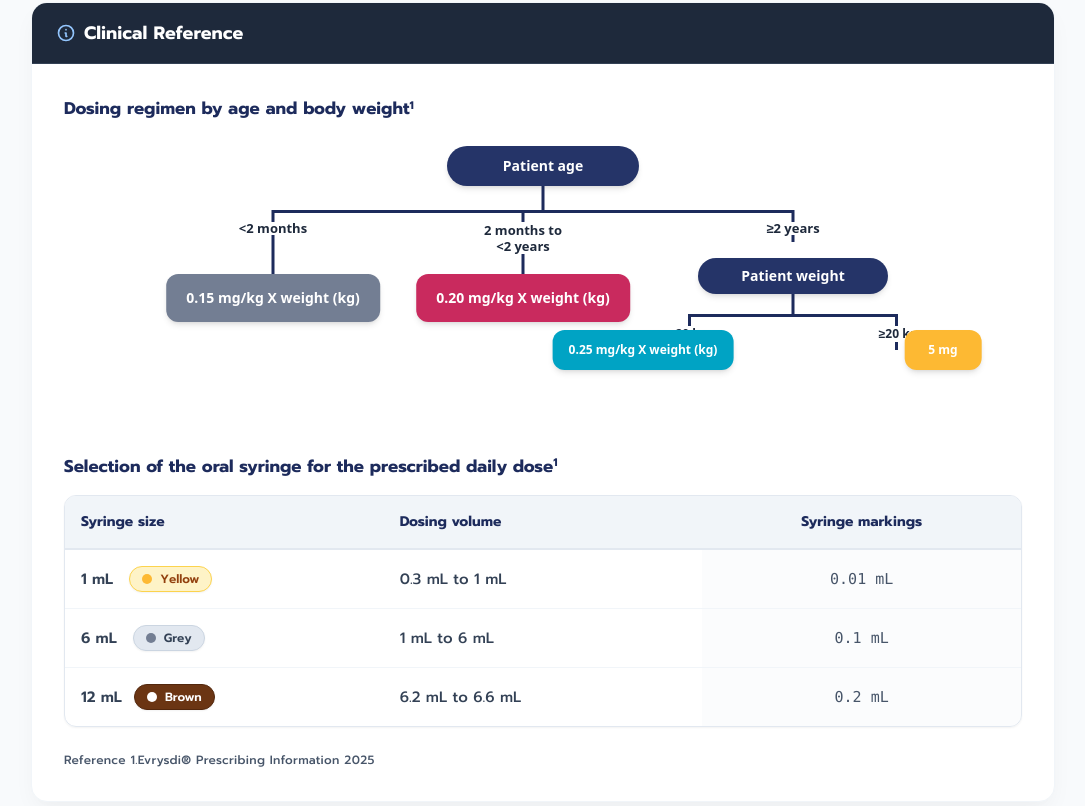
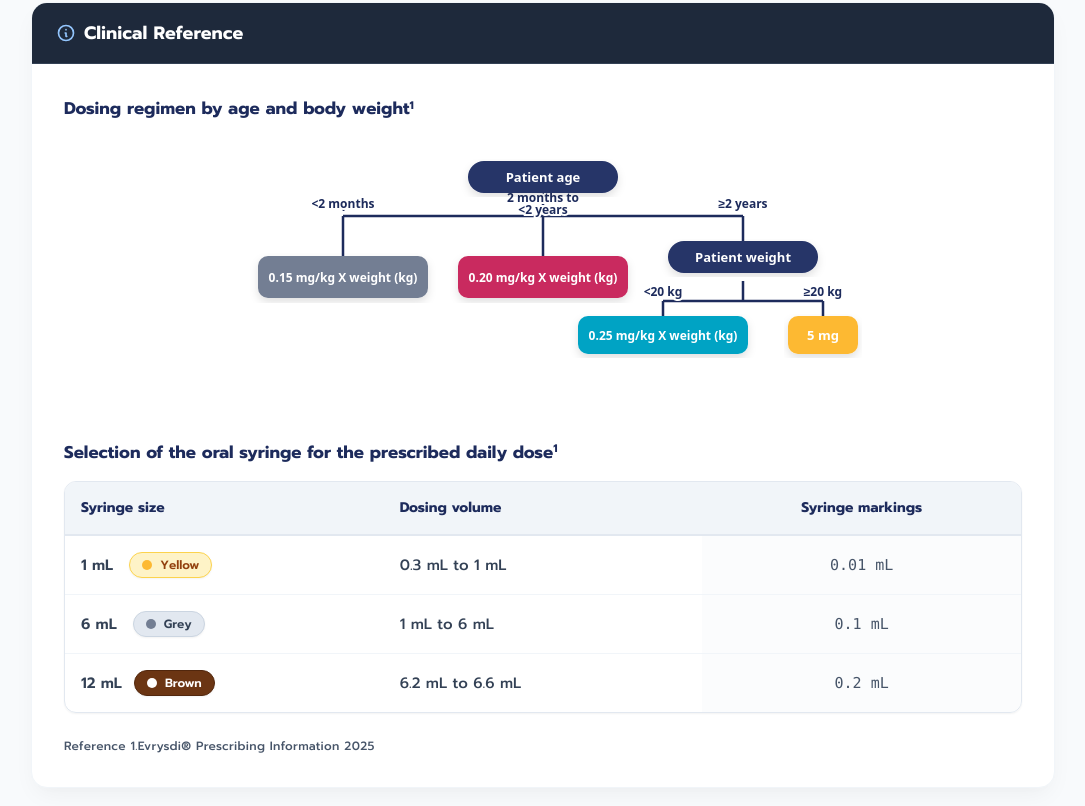
Before and after one commit to jankases/Evrysdi_dose_calculator, a plain HTML site: page index.html in a window 1280 px wide. Shown: the part 788-1594 px from the top of the page, without its empty margins (97-1182 px from the left). Drawn offline with nearby package versions, Linux system fonts and the light colour scheme.

Commit message:
Update index.html

```diff
--- a/index.html
+++ b/index.html
@@ -25,7 +25,6 @@
         input[type=number]::-webkit-inner-spin-button,
         input[type=number]::-webkit-outer-spin-button { -webkit-appearance: none; margin: 0; }
         html { scroll-behavior: smooth; }
-        .no-vertical-scroll { overflow-y: hidden !important; }
 
         .premium-shadow { box-shadow: 0 10px 25px -5px rgba(0, 0, 0, 0.05), 0 8px 10px -6px rgba(0, 0, 0, 0.01); }
         .input-focus-ring:focus-within { outline: 2px solid #ec4899; outline-offset: -1px; }
@@ -200,76 +199,77 @@
 
             <div class="p-8 space-y-10">
 
-                <!-- Flowchart Section (ปรับกล่องคำตอบเป็นแนวยาว อ่านง่ายตรงตามต้นฉบับ) -->
+                <!-- Flowchart Section (เรนเดอร์ด้วย SVG เวกเตอร์แบบภาพต้นฉบับเป๊ะ 100% ไม่มีหลุด) -->
                 <div>
                     <h3 class="text-[17px] font-bold text-[#1d2b5c] mb-6">
                         Dosing regimen by age and body weight<sup class="text-[11px]">1</sup>
                     </h3>
 
                     <div class="overflow-x-auto no-vertical-scroll w-full pb-4">
-                        <div class="min-w-[820px] flex flex-col items-center font-sans">
+                        <div class="min-w-[800px] flex justify-center">
+                            <svg width="800" height="230" viewBox="0 0 800 230" xmlns="http://www.w3.org/2000/svg" class="font-sans">
+                                <defs>
+                                    <filter id="shadow" x="-5%" y="-5%" width="110%" height="115%">
+                                        <feDropShadow dx="0" dy="4" stdDeviation="4" flood-color="#000000" flood-opacity="0.12"/>
+                                    </filter>
+                                </defs>
 
-                            <div class="bg-[#253468] text-white px-14 py-2.5 rounded-full font-semibold text-sm shadow-md z-10 relative">
-                                Patient age
-                                <div class="absolute left-1/2 -translate-x-1/2 bottom-[-24px] w-[3px] h-6 bg-[#1d2b5c]"></div>
-                            </div>
+                                <!-- Connecting Lines -->
+                                <g stroke="#1d2b5c" stroke-width="2.5" fill="none">
+                                    <!-- Main Tree Lines -->
+                                    <path d="M 400 45 L 400 70 M 200 70 L 600 70 M 200 70 L 200 110 M 400 70 L 400 110 M 600 70 L 600 95" />
+                                    <!-- Sub Tree Lines (Patient weight) -->
+                                    <path d="M 600 135 L 600 155 M 520 155 L 680 155 M 520 155 L 520 180 M 680 155 L 680 180" />
+                                </g>
 
-                            <div class="h-6"></div>
+                                <!-- Text Labels on Lines -->
+                                <g font-size="12" font-weight="bold" fill="#1d2b5c" text-anchor="middle">
+                                    <text x="200" y="65">1</text> <!-- Placeholder clear -->
+                                    <text x="200" y="62" fill="#1d2b5c" stroke="#ffffff" stroke-width="4" paint-order="stroke fill">&lt;2 months</text>
+                                    <text x="400" y="56" fill="#1d2b5c" stroke="#ffffff" stroke-width="4" paint-order="stroke fill">2 months to</text>
+                                    <text x="400" y="68" fill="#1d2b5c" stroke="#ffffff" stroke-width="4" paint-order="stroke fill">&lt;2 years</text>
+                                    <text x="600" y="62" fill="#1d2b5c" stroke="#ffffff" stroke-width="4" paint-order="stroke fill">&ge;2 years</text>
 
-                            <!-- โครงสร้างหลัก (กว้าง 780px ขยายเพื่อรองรับกล่องแนวยาว) -->
-                            <div class="w-[780px] relative h-[180px]">
-                                <!-- เส้นนอนหลักเชื่อม 3 กิ่ง (ตำแหน่ง: 120px, 370px, 640px) -->
-                                <div class="absolute top-0 left-[120px] w-[520px] h-[3px] bg-[#1d2b5c]"></div>
+                                    <text x="520" y="150" fill="#1d2b5c" stroke="#ffffff" stroke-width="4" paint-order="stroke fill">&lt;20 kg</text>
+                                    <text x="680" y="150" fill="#1d2b5c" stroke="#ffffff" stroke-width="4" paint-order="stroke fill">&ge;20 kg</text>
+                                </g>
 
-                                <!-- เส้นตั้งชี้ลง 3 กิ่ง -->
-                                <div class="absolute top-0 left-[120px] w-[3px] h-[64px] bg-[#1d2b5c] -translate-x-1/2"></div>
-                                <div class="absolute top-0 left-[370px] w-[3px] h-[64px] bg-[#1d2b5c] -translate-x-1/2"></div>
-                                <div class="absolute top-0 left-[640px] w-[3px] h-[32px] bg-[#1d2b5c] -translate-x-1/2"></div>
+                                <!-- Level 1: Patient age -->
+                                <g filter="url(#shadow)">
+                                    <rect x="325" y="15" width="150" height="32" rx="16" fill="#253468"/>
+                                    <text x="400" y="36" fill="#ffffff" font-size="13" font-weight="bold" text-anchor="middle">Patient age</text>
+                                </g>
 
-                                <!-- ข้อความบอกช่วงอายุ -->
-                                <div class="h-[64px] w-full absolute top-0 left-0 pt-3">
-                                    <div class="absolute left-[120px] -translate-x-1/2 text-[13px] font-bold text-slate-800 bg-white px-2 leading-none whitespace-nowrap">&lt;2 months</div>
-                                    <div class="absolute left-[370px] -translate-x-1/2 text-[13px] font-bold text-slate-800 bg-white px-2 leading-tight text-center whitespace-nowrap">2 months to<br>&lt;2 years</div>
-                                    <div class="absolute left-[640px] -translate-x-1/2 text-[13px] font-bold text-slate-800 bg-white px-2 leading-none whitespace-nowrap">&ge;2 years</div>
-                                </div>
+                                <!-- Level 2: Left Result (<2 months) -->
+                                <g filter="url(#shadow)">
+                                    <rect x="115" y="110" width="170" height="42" rx="10" fill="#737e93"/>
+                                    <text x="200" y="136" fill="#ffffff" font-size="12" font-weight="bold" text-anchor="middle">0.15 mg/kg X weight (kg)</text>
+                                </g>
 
-                                <!-- แถวกล่องคำตอบด้านล่าง -->
-                                <div class="w-full absolute top-[64px] left-0">
-                                    <!-- กิ่ง 1: < 2 เดือน -->
-                                    <div class="absolute left-[120px] -translate-x-1/2 bg-[#737e93] text-white px-5 py-3.5 rounded-xl text-center text-sm font-semibold shadow-md whitespace-nowrap">0.15 mg/kg X weight (kg)</div>
+                                <!-- Level 2: Middle Result (2 months to <2 years) -->
+                                <g filter="url(#shadow)">
+                                    <rect x="315" y="110" width="170" height="42" rx="10" fill="#c92a5e"/>
+                                    <text x="400" y="136" fill="#ffffff" font-size="12" font-weight="bold" text-anchor="middle">0.20 mg/kg X weight (kg)</text>
+                                </g>
 
-                                    <!-- กิ่ง 2: 2 เดือน ถึง < 2 ปี -->
-                                    <div class="absolute left-[370px] -translate-x-1/2 bg-[#c92a5e] text-white px-5 py-3.5 rounded-xl text-center text-sm font-semibold shadow-md whitespace-nowrap">0.20 mg/kg X weight (kg)</div>
+                                <!-- Level 2: Right Box (Patient weight) -->
+                                <g filter="url(#shadow)">
+                                    <rect x="525" y="95" width="150" height="32" rx="16" fill="#253468"/>
+                                    <text x="600" y="116" fill="#ffffff" font-size="13" font-weight="bold" text-anchor="middle">Patient weight</text>
+                                </g>
 
-                                    <!-- กิ่ง 3: >= 2 ปี (แยกย่อยตามน้ำหนัก) -->
-                                    <div class="absolute left-[640px] -translate-x-1/2 flex flex-col items-center" style="top: -16px;">
-                                        <div class="bg-[#253468] text-white px-6 py-2 rounded-full font-semibold text-sm shadow-md w-[190px] text-center z-10 relative">
-                                            Patient weight
-                                            <div class="absolute left-1/2 -translate-x-1/2 bottom-[-20px] w-[3px] h-5 bg-[#1d2b5c]"></div>
-                                        </div>
+                                <!-- Level 3: Right Sub Result 1 (<20 kg) -->
+                                <g filter="url(#shadow)">
+                                    <rect x="435" y="170" width="170" height="38" rx="10" fill="#00a3c4"/>
+                                    <text x="520" y="194" fill="#ffffff" font-size="12" font-weight="bold" text-anchor="middle">0.25 mg/kg X weight (kg)</text>
+                                </g>
 
-                                        <div class="h-5"></div>
-
-                                        <!-- เส้นแยกขยายกว้างขึ้นเป็น 210px เพื่อวางกล่องแนวยาว -->
-                                        <div class="w-[210px] relative h-[36px]">
-                                            <div class="absolute top-0 left-0 w-full h-[3px] bg-[#1d2b5c]"></div>
-                                            <div class="absolute top-0 left-0 w-[3px] h-full bg-[#1d2b5c]"></div>
-                                            <div class="absolute top-0 right-0 w-[3px] h-full bg-[#1d2b5c]"></div>
-                                            <div class="absolute top-3 left-0 -translate-x-1/2 text-xs font-bold text-slate-800 bg-white px-1 whitespace-nowrap">&lt;20 kg</div>
-                                            <div class="absolute top-3 right-0 translate-x-1/2 text-xs font-bold text-slate-800 bg-white px-1 whitespace-nowrap">&ge;20 kg</div>
-                                        </div>
-
-                                        <!-- กล่องผลลัพธ์แนวยาวขนานกัน 2 กล่อง -->
-                                        <div class="w-[300px] flex justify-between absolute top-[72px]">
-                                            <!-- กล่องสีฟ้าแบบแนวยาวบรรทัดเดียว อ่านง่าย -->
-                                            <div class="bg-[#00a3c4] text-white px-4 py-3 rounded-xl text-center text-xs font-semibold shadow-md whitespace-nowrap absolute left-0 -translate-x-1/2">0.25 mg/kg X weight (kg)</div>
-                                            <!-- กล่องสีเหลือง 5 mg -->
-                                            <div class="bg-[#fdb933] text-white px-6 py-3 rounded-xl text-center text-xs font-semibold shadow-md whitespace-nowrap absolute right-0 translate-x-1/2">5 mg</div>
-                                        </div>
-                                    </div>
-                                </div>
-
-                            </div>
+                                <!-- Level 3: Right Sub Result 2 (>=20 kg) -->
+                                <g filter="url(#shadow)">
+                                    <rect x="645" y="170" width="70" height="38" rx="10" fill="#fdb933"/>
+                                    <text x="680" y="194" fill="#ffffff" font-size="13" font-weight="bold" text-anchor="middle">5 mg</text>
+                                </g>
+                            </svg>
                         </div>
                     </div>
                 </div>
```
